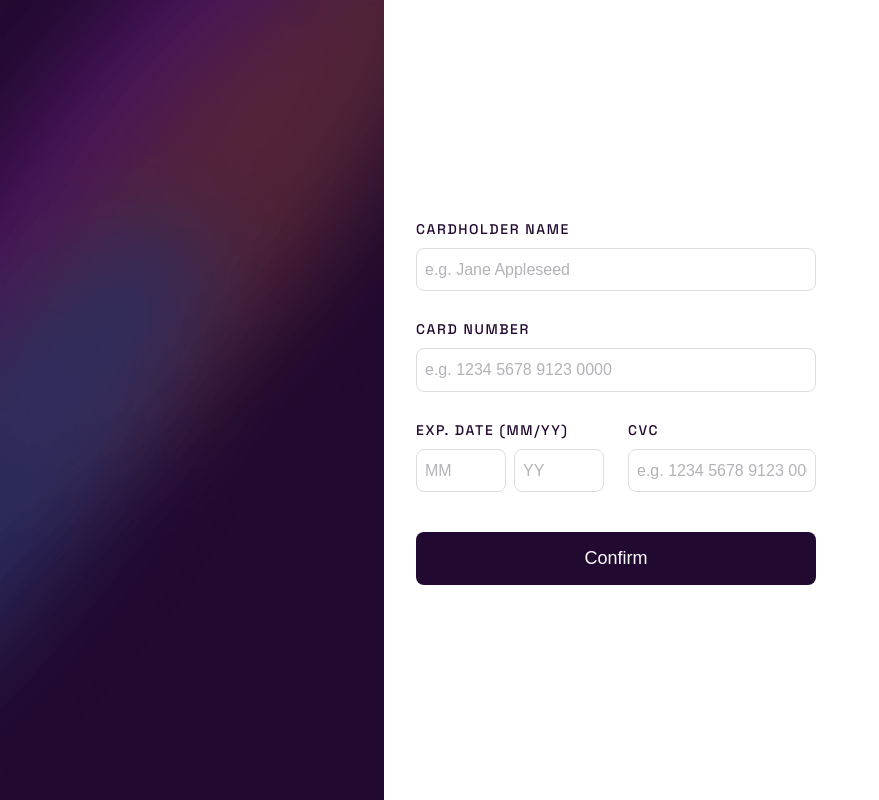
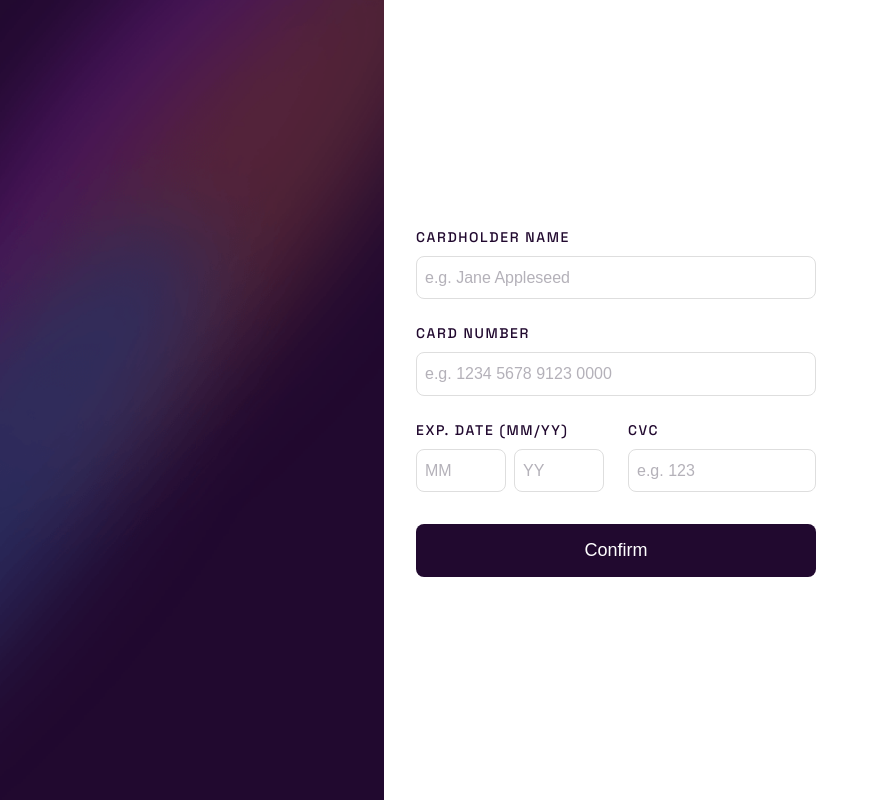
Before and after one commit to capelaum/card-form, a Next.js app: page / in a window 1280 px wide. Shown: the whole page, without its empty margins (0-879 px from the left). Built offline with nearby package versions, Linux system fonts and the light colour scheme.

Commit message:
💄 styles: update button styles + form update

```diff
--- a/src/components/Button/styles.ts
+++ b/src/components/Button/styles.ts
@@ -16,16 +16,19 @@ export const ButtonStyled = styled('button', {
   color: '$white',
   backgroundColor: '$violet9',
 
-  '&:hover': {
-    filter: 'brightness(1.1)',
+  transition: '$fast',
+
+  '&:hover:not(:disabled)': {
+    opacity: 0.95,
   },
 
   '&:disabled': {
     cursor: 'not-allowed',
-    filter: 'brightness(0.5)',
+    opacity: 0.5,
   },
 
   '&:focus': {
     outline: '2px solid $violet3',
+    outlineOffset: '2px',
   },
 })
--- a/src/components/TextInput/styles.ts
+++ b/src/components/TextInput/styles.ts
@@ -25,7 +25,7 @@ export const Input = styled('input', {
   backgroundColor: 'transparent',
   border: '1px solid $gray1',
 
-  '&:focus': { border: '1px solid $violet3' },
+  '&:focus': { border: '1px solid $violet3', outline: 'none' },
   '&::selection': {
     border: '1px solid $violet3',
     backgroundColor: '$violet9',
@@ -49,7 +49,7 @@ export const Input = styled('input', {
 })
 
 export const ErrorMessage = styled('span', {
-  fontSize: '$sm',
+  fontSize: '$xs',
   lineHeight: '$short',
   color: '$red',
 })
--- a/src/pages/index.tsx
+++ b/src/pages/index.tsx
@@ -46,11 +46,7 @@ export default function Home() {
               </DateInputs>
             </DateField>
 
-            <TextInput
-              label="CVC"
-              id="cvc"
-              placeholder="e.g. 1234 5678 9123 0000"
-            />
+            <TextInput label="CVC" id="cvc" placeholder="e.g. 123" />
           </FormRow>
 
           <Button type="submit">Confirm</Button>
--- a/src/styles/home.ts
+++ b/src/styles/home.ts
@@ -22,13 +22,13 @@ export const FormWrapper = styled('form', {
   display: 'flex',
   flexDirection: 'column',
   justifyContent: 'center',
-  gap: '$6',
+  gap: '$5',
   margin: '$10 $8',
 
   maxWidth: '400px',
 
   button: {
-    marginTop: '$4',
+    marginTop: '$3',
   },
 })
 
```
